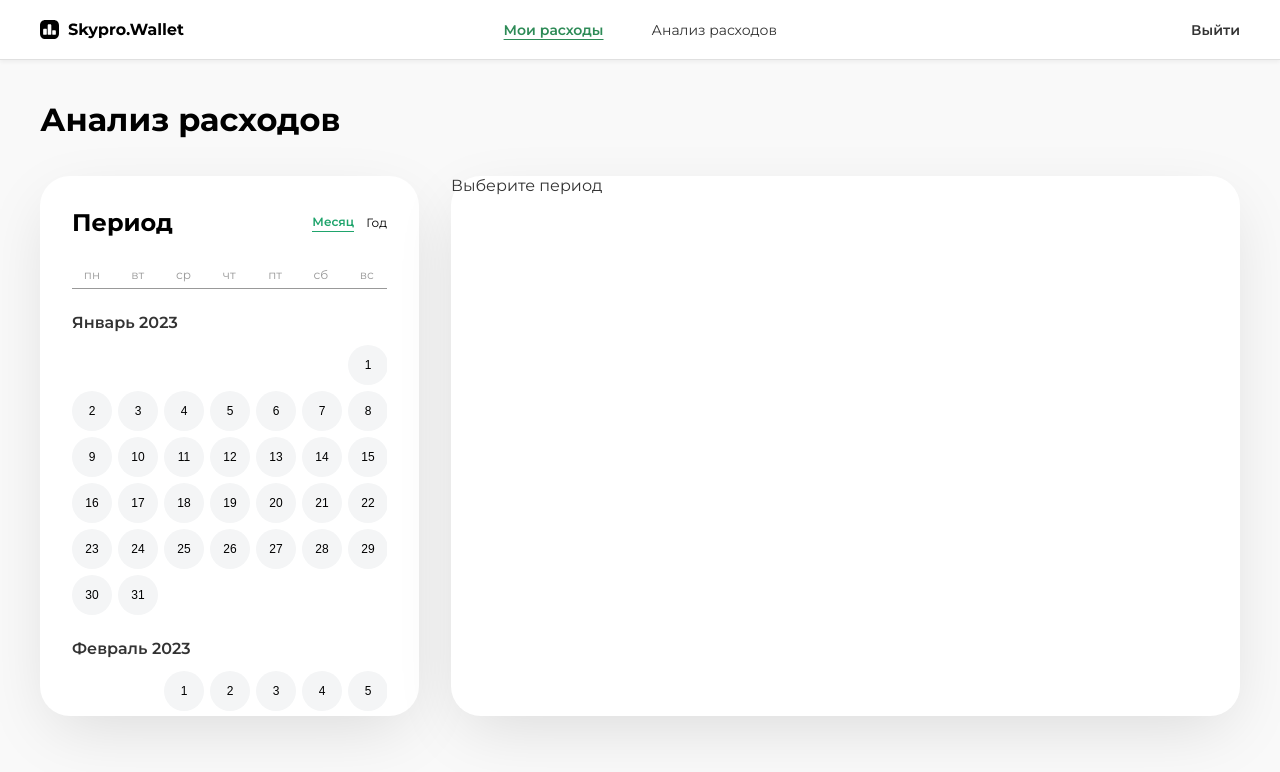
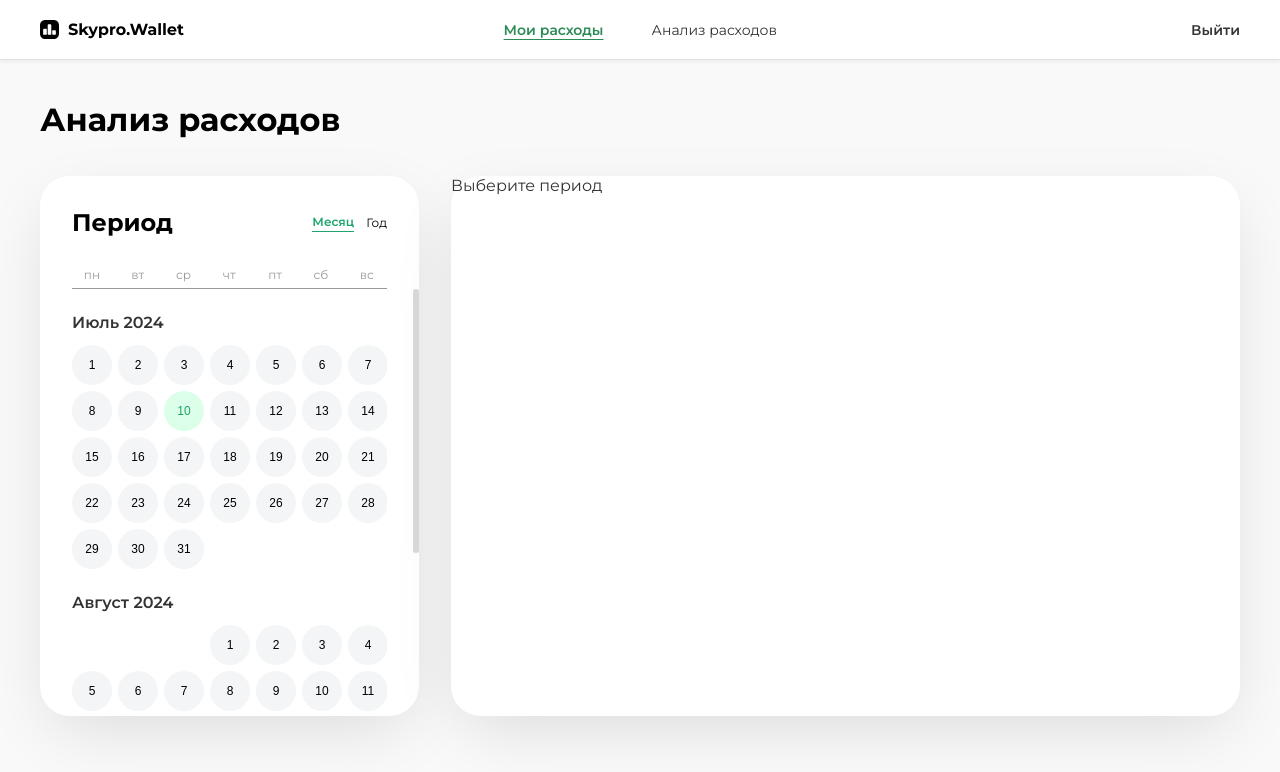
Before and after one commit to Veritas-lab/Skypro.-Wallet, a React (Vite) app: page /cost-analysis in a window 1280 px wide. Shown: the top 772 px of the page. Built offline with nearby package versions, Linux system fonts and the light colour scheme.

Commit message:
Попытка начтроить календарь

```diff
--- a/src/components/CostAnalysis/CalendarView.jsx
+++ b/src/components/CostAnalysis/CalendarView.jsx
@@ -1,10 +1,8 @@
-import { useState, useEffect } from "react";
-import { format, getDaysInMonth } from "date-fns";
-import InfiniteScroll from "react-infinite-scroll-component";
+import { useState } from "react";
+import styles from "./CostAnalysis.module.css";
 import { MONTHS, WEEKDAYS } from "./constants";
-import styles from "./CostAnalysis.module.css";
 
-const CalendarView = ({ mode, setMode, onPeriodChange }) => {
+const CalendarView = ({ mode, setMode }) => {
   const [dayRange, setDayRange] = useState({
     start: { month: "jul-2024", day: 10 },
     end: { month: "jul-2024", day: 10 },
@@ -14,82 +12,11 @@ const CalendarView = ({ mode, setMode, onPeriodChange }) => {
     end: { year: 2024, month: "Июль" },
   });
   const [isSelecting, setIsSelecting] = useState(false);
-  const [displayedMonths, setDisplayedMonths] = useState([]);
-  const [hasMore, setHasMore] = useState(true);
 
-  // Генерация всех месяцев (2023–2026)
-  const startYear = 2023;
-  const endYear = 2026;
-  const allMonths = [];
-  for (let year = startYear; year <= endYear; year++) {
-    MONTHS.forEach((month, index) => {
-      allMonths.push({ year, month, monthIndex: index });
-    });
-  }
-
-  // Инициализация первых 6 месяцев
-  useEffect(() => {
-    setDisplayedMonths(allMonths.slice(0, 6));
-  }, []);
-
-  // Загрузка следующих месяцев
-  const loadMoreMonths = () => {
-    const nextMonths = allMonths.slice(
-      displayedMonths.length,
-      displayedMonths.length + 6
-    );
-    if (nextMonths.length === 0) {
-      setHasMore(false);
-      return;
-    }
-    setDisplayedMonths((prev) => [...prev, ...nextMonths]);
+  const monthMap = {
+    "jul-2024": "2024-07",
+    "aug-2024": "2024-08",
   };
-
-  // Форматирование для API
-  const formatPeriod = (range, mode) => {
-    if (mode === "month") {
-      const startDate = new Date(range.start.month);
-      const endDate = new Date(range.end.month);
-      return {
-        start: format(
-          new Date(
-            startDate.getFullYear(),
-            startDate.getMonth(),
-            range.start.day
-          ),
-          "MM-dd-yyyy"
-        ),
-        end: format(
-          new Date(endDate.getFullYear(), endDate.getMonth(), range.end.day),
-          "MM-dd-yyyy"
-        ),
-      };
-    } else {
-      const startMonthIndex = MONTHS.indexOf(range.start.month);
-      const endMonthIndex = MONTHS.indexOf(range.end.month);
-      return {
-        start: format(
-          new Date(range.start.year, startMonthIndex, 1),
-          "MM-dd-yyyy"
-        ),
-        end: format(
-          new Date(
-            range.end.year,
-            endMonthIndex,
-            getDaysInMonth(new Date(range.end.year, endMonthIndex))
-          ),
-          "MM-dd-yyyy"
-        ),
-      };
-    }
-  };
-
-  // Вызов callback при изменении периода
-  useEffect(() => {
-    onPeriodChange(
-      formatPeriod(mode === "month" ? dayRange : monthRange, mode)
-    );
-  }, [dayRange, monthRange, mode, onPeriodChange]);
 
   const handleMouseDown = (type, value) => {
     setIsSelecting(true);
@@ -127,18 +54,18 @@ const CalendarView = ({ mode, setMode, onPeriodChange }) => {
     if (type === "day") {
       const range = dayRange;
       if (!range.start || !range.end) return false;
-      const startDate = new Date(range.start.month);
-      const endDate = new Date(range.end.month);
       start = new Date(
-        startDate.getFullYear(),
-        startDate.getMonth(),
-        range.start.day
+        `${monthMap[range.start.month]}-${range.start.day
+          .toString()
+          .padStart(2, "0")}`
       );
-      end = new Date(endDate.getFullYear(), endDate.getMonth(), range.end.day);
+      end = new Date(
+        `${monthMap[range.end.month]}-${range.end.day
+          .toString()
+          .padStart(2, "0")}`
+      );
       current = new Date(
-        new Date(value.month).getFullYear(),
-        new Date(value.month).getMonth(),
-        value.day
+        `${monthMap[value.month]}-${value.day.toString().padStart(2, "0")}`
       );
     } else {
       const range = monthRange;
@@ -199,49 +126,25 @@ const CalendarView = ({ mode, setMode, onPeriodChange }) => {
         }`}
         id="month-view"
       >
-        <InfiniteScroll
-          dataLength={displayedMonths.length}
-          next={loadMoreMonths}
-          hasMore={hasMore}
-          loader={<h4>Загрузка...</h4>}
-          scrollableTarget="month-view"
-        >
         <div
           className={styles.calendarScroll}
           role="group"
           aria-label="Календарь периода"
         >
-            {displayedMonths.map(({ year, month, monthIndex }) => {
-              const daysInMonth = getDaysInMonth(new Date(year, monthIndex));
-              const firstDay = new Date(year, monthIndex, 1).getDay();
-              const offset = firstDay === 0 ? 6 : firstDay - 1; // Смещение для первого дня недели
-              return (
-                <div
-                  key={`${year}-${month}`}
-                  className={styles.month}
-                  aria-labelledby={`${year}-${month}`}
-                >
-                  <h3 id={`${year}-${month}`} className={styles.monthTitle}>
-                    {month} {year}
+          <div className={styles.month} aria-labelledby="jul-2024">
+            <h3 id="jul-2024" className={styles.monthTitle}>
+              Июль 2024
             </h3>
             <div
               className={styles.daysGrid}
               role="grid"
-                    aria-label={`Даты ${month} ${year}`}
+              aria-label="Даты июля 2024"
             >
-                    {Array.from({ length: offset }).map((_, i) => (
-                      <div
-                        key={`empty-${i}`}
-                        className={`${styles.day} ${styles.empty}`}
-                        aria-hidden="true"
-                      ></div>
-                    ))}
-                    {Array.from({ length: daysInMonth }, (_, i) => i + 1).map(
-                      (day) => {
-                        const value = { month: `${month}-${year}`, day };
+              {Array.from({ length: 31 }, (_, i) => i + 1).map((day) => {
+                const value = { month: "jul-2024", day };
                 return (
                   <button
-                            key={`${month}-${day}`}
+                    key={`jul-${day}`}
                     className={`${styles.day} ${
                       isInRange("day", value) ? styles.selected : ""
                     }`}
@@ -254,14 +157,46 @@ const CalendarView = ({ mode, setMode, onPeriodChange }) => {
                     {day}
                   </button>
                 );
-                      }
-                    )}
+              })}
             </div>
           </div>
+          <div className={styles.month} aria-labelledby="aug-2024">
+            <h3 id="aug-2024" className={styles.monthTitle}>
+              Август 2024
+            </h3>
+            <div
+              className={styles.daysGrid}
+              role="grid"
+              aria-label="Даты августа 2024"
+            >
+              {Array.from({ length: 3 }).map((_, i) => (
+                <div
+                  key={`aug-empty-${i}`}
+                  className={`${styles.day} ${styles.empty}`}
+                  aria-hidden="true"
+                ></div>
+              ))}
+              {Array.from({ length: 31 }, (_, i) => i + 1).map((day) => {
+                const value = { month: "aug-2024", day };
+                return (
+                  <button
+                    key={`aug-${day}`}
+                    className={`${styles.day} ${
+                      isInRange("day", value) ? styles.selected : ""
+                    }`}
+                    aria-pressed={isInRange("day", value)}
+                    onClick={() => handleClick("day", value)}
+                    onMouseDown={() => handleMouseDown("day", value)}
+                    onMouseOver={() => handleMouseOver("day", value)}
+                    onMouseUp={handleMouseUp}
+                  >
+                    {day}
+                  </button>
                 );
               })}
             </div>
-        </InfiniteScroll>
+          </div>
+        </div>
       </div>
       <div
         className={`${styles.calendarView} ${
@@ -274,9 +209,7 @@ const CalendarView = ({ mode, setMode, onPeriodChange }) => {
           role="group"
           aria-label="Календарь периода"
         >
-          {[...Array(endYear - startYear + 1)].map((_, i) => {
-            const year = startYear + i;
-            return (
+          {[2024, 2025].map((year) => (
             <div key={year}>
               <h3 className={styles.yearTitle}>{year}</h3>
               <div
@@ -304,8 +237,7 @@ const CalendarView = ({ mode, setMode, onPeriodChange }) => {
                 })}
               </div>
             </div>
-            );
-          })}
+          ))}
         </div>
       </div>
     </>
--- a/src/components/CostAnalysis/CostAnalysis.jsx
+++ b/src/components/CostAnalysis/CostAnalysis.jsx
@@ -1,86 +1,12 @@
-import { useState, useEffect, useContext } from "react";
-import { AuthContext } from "../../context/AuthContext";
+import { useState, useEffect } from "react";
 import Header from "./Header";
 import Main from "./Main";
 import Footer from "./Footer";
 import styles from "./CostAnalysis.module.css";
 
 const CostAnalysis = () => {
-  const { user } = useContext(AuthContext);
   const [isOpen, setIsOpen] = useState(false);
   const [mode, setMode] = useState("month");
-  const [selectedPeriod, setSelectedPeriod] = useState({
-    start: "07-10-2024",
-    end: "07-10-2024",
-  });
-  const [expensesData, setExpensesData] = useState(null);
-  const [isLoading, setIsLoading] = useState(false);
-  const [error, setError] = useState(null);
-
-  const fetchExpenses = async () => {
-    if (!user?.token) {
-      setError("Требуется авторизация");
-      return;
-    }
-    setIsLoading(true);
-    try {
-      const response = await fetch(
-        "https://wedev-api.sky.pro/api/transactions/period",
-        {
-          method: "POST",
-          headers: {
-            "Content-Type": "application/json",
-            Authorization: `Bearer ${user.token}`,
-          },
-          body: JSON.stringify({
-            start: selectedPeriod.start,
-            end: selectedPeriod.end,
-          }),
-        }
-      );
-      if (!response.ok) {
-        if (response.status === 401) throw new Error("Неавторизован");
-        if (response.status === 400) throw new Error("Неверный формат периода");
-        throw new Error("Ошибка загрузки данных");
-      }
-      const data = await response.json();
-      // Агрегация данных по категориям
-      const categories = [
-        { category: "food", label: "Еда", color: "#d9b6ff" },
-        { category: "transport", label: "Транспорт", color: "#ffb53d" },
-        { category: "housing", label: "Жилье", color: "#6ee4fe" },
-        { category: "joy", label: "Развлечения", color: "#b0aeff" },
-        { category: "education", label: "Образование", color: "#bcec30" },
-        { category: "others", label: "Прочее", color: "#ffb9b8" },
-      ].map((cat) => ({
-        ...cat,
-        value: data
-          .filter((t) => t.category === cat.category)
-          .reduce((sum, t) => sum + t.sum, 0),
-      }));
-      const total = categories.reduce((sum, cat) => sum + cat.value, 0);
-      setExpensesData({
-        total,
-        date: `${selectedPeriod.start} – ${selectedPeriod.end}`,
-        categories,
-      });
-      setError(null);
-    } catch (err) {
-      setError(err.message);
-    } finally {
-      setIsLoading(false);
-    }
-  };
-
-  useEffect(() => {
-    if (user?.token && selectedPeriod.start && selectedPeriod.end) {
-      fetchExpenses();
-    }
-  }, [selectedPeriod, user]);
-
-  const handleConfirm = () => {
-    fetchExpenses();
-  };
 
   useEffect(() => {
     const handleResize = () => {
@@ -126,12 +52,8 @@ const CostAnalysis = () => {
         setIsOpen={setIsOpen}
         mode={mode}
         setMode={setMode}
-        onPeriodChange={setSelectedPeriod}
-        expensesData={expensesData}
-        isLoading={isLoading}
-        error={error}
       />
-      <Footer isOpen={isOpen} setIsOpen={setIsOpen} onConfirm={handleConfirm} />
+      <Footer isOpen={isOpen} setIsOpen={setIsOpen} />
     </div>
   );
 };
```
Lines whose indentation alone changed are shown as unchanged.
